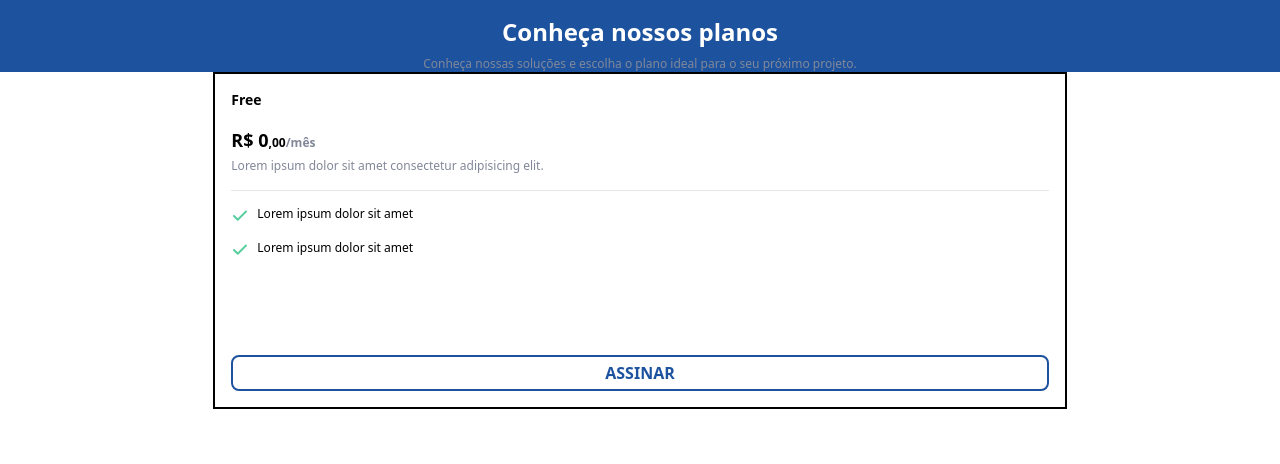
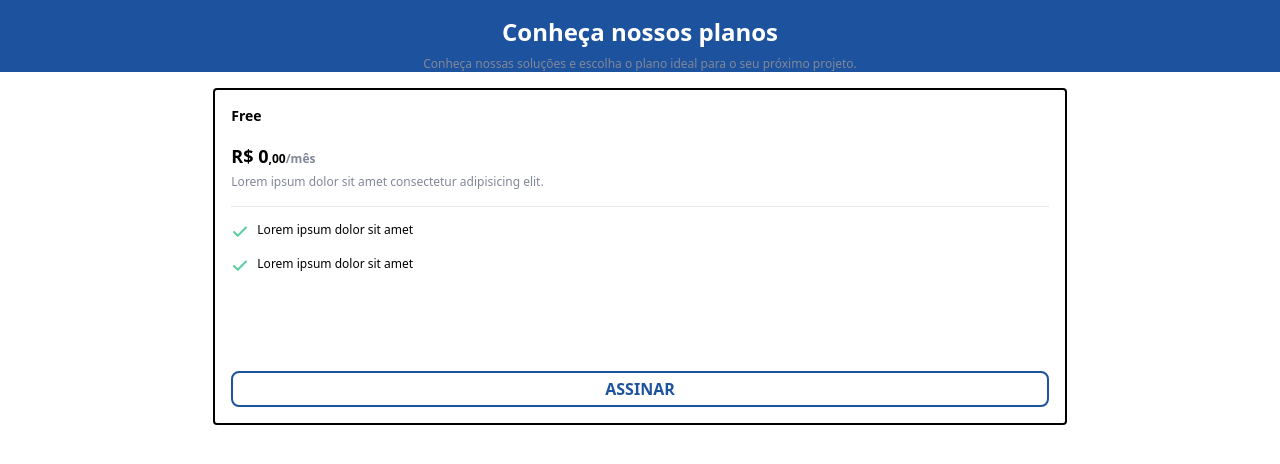
Before and after one commit to Marcoswodbarros/PricingTable, a website: page index.html in a window 1280 px wide. Drawn offline with Linux system fonts and the light colour scheme.

Commit message:
Adding flex to the main

```diff
--- a/index.html
+++ b/index.html
@@ -14,13 +14,13 @@
 </head>
 
 <body class="font-sans">
-    <main>
+    <main class="flex flex-col gap-4">
         <div id="main__first--container" class="bg-newBlue h-1/2">
             <h1 class="text-white text-2xl font-semibold text-center pt-4 pb-2">Conheça nossos planos</h1>
             <p class="text-newGray text-xs text-center mx-auto w-1/2">Conheça nossas soluções e escolha o plano ideal para o seu próximo projeto.</p>
         </div>
 
-        <section id="section__free" class="border-solid border-2 border-black p-4 w-2/3 mx-auto">
+        <section id="section__free" class="border-solid border-2 border-black rounded p-4 w-2/3 mx-auto">
             <p class="font-semibold text-sm mb-4">Free</p>
             <p class="font-bold text-lg mb-1">R$ 0<span class="text-xs">,00</span><span class="text-xs text-newGray">/mês</span></p>
             <p class="text-xs text-newGray mb-4">Lorem ipsum dolor sit amet consectetur adipisicing elit.</p>
```
Also changed, not shown: dist/output.css.
